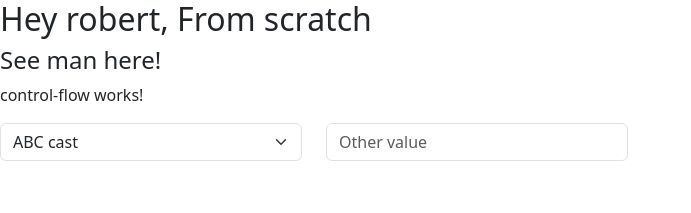
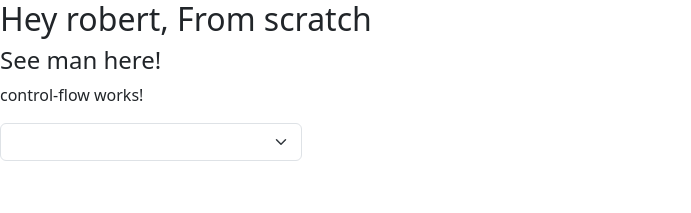
Before and after one commit to meAltf/learn_Angular, an Angular app in the folder Angular/my-first-app/: page / in a window 1280 px wide. Shown: the top 213 px of the page, without its empty margins (0-691 px from the left). Built offline with nearby package versions, Linux system fonts and the light colour scheme.

Commit message:
condition based rendering

```diff
--- a/Angular/my-first-app/src/app/components/control-flow/control-flow.html
+++ b/Angular/my-first-app/src/app/components/control-flow/control-flow.html
@@ -2,7 +2,7 @@
 
 <div class="row">
     <div class="col-3">
-        <select class="form-select">
+        <select [(ngModel)]="selectedCast" class="form-select">
             <option>ABC cast</option>
             <option>DEF cast</option>
             <option>MNO cast</option>
@@ -10,6 +10,8 @@
         </select>
     </div>
     <div class="col-3">
-        <input type="text" class="form-control" placeholder="Other value">
+        @if (selectedCast == "Other"){
+            <input type="text" class="form-control" placeholder="Other value">
+        }
     </div>
 </div>
--- a/Angular/my-first-app/src/app/components/control-flow/control-flow.ts
+++ b/Angular/my-first-app/src/app/components/control-flow/control-flow.ts
@@ -1,11 +1,13 @@
 import { Component } from '@angular/core';
+import { FormsModule } from '@angular/forms';
 
 @Component({
   selector: 'app-control-flow',
-  imports: [],
+  imports: [FormsModule],
   templateUrl: './control-flow.html',
   styleUrl: './control-flow.css'
 })
 export class ControlFlow {
 
+  selectedCast: string = '';
 }
```
